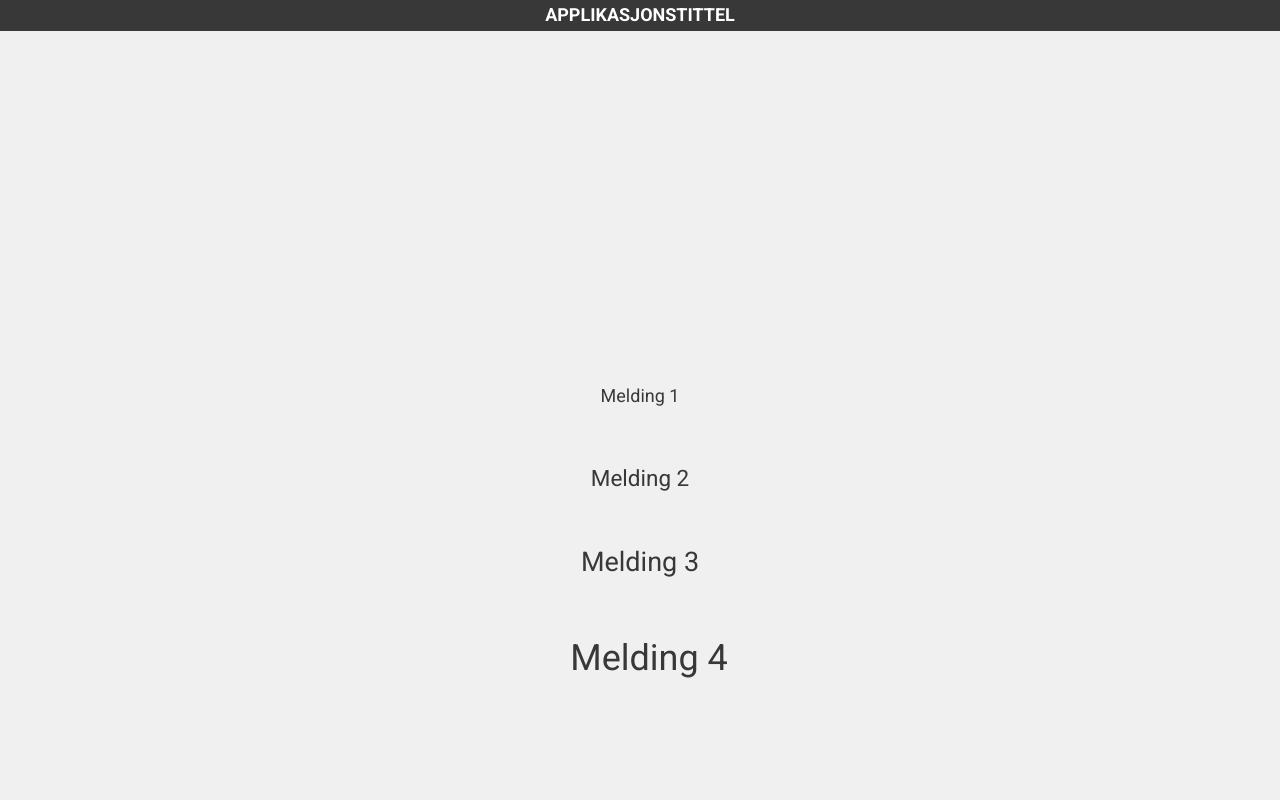
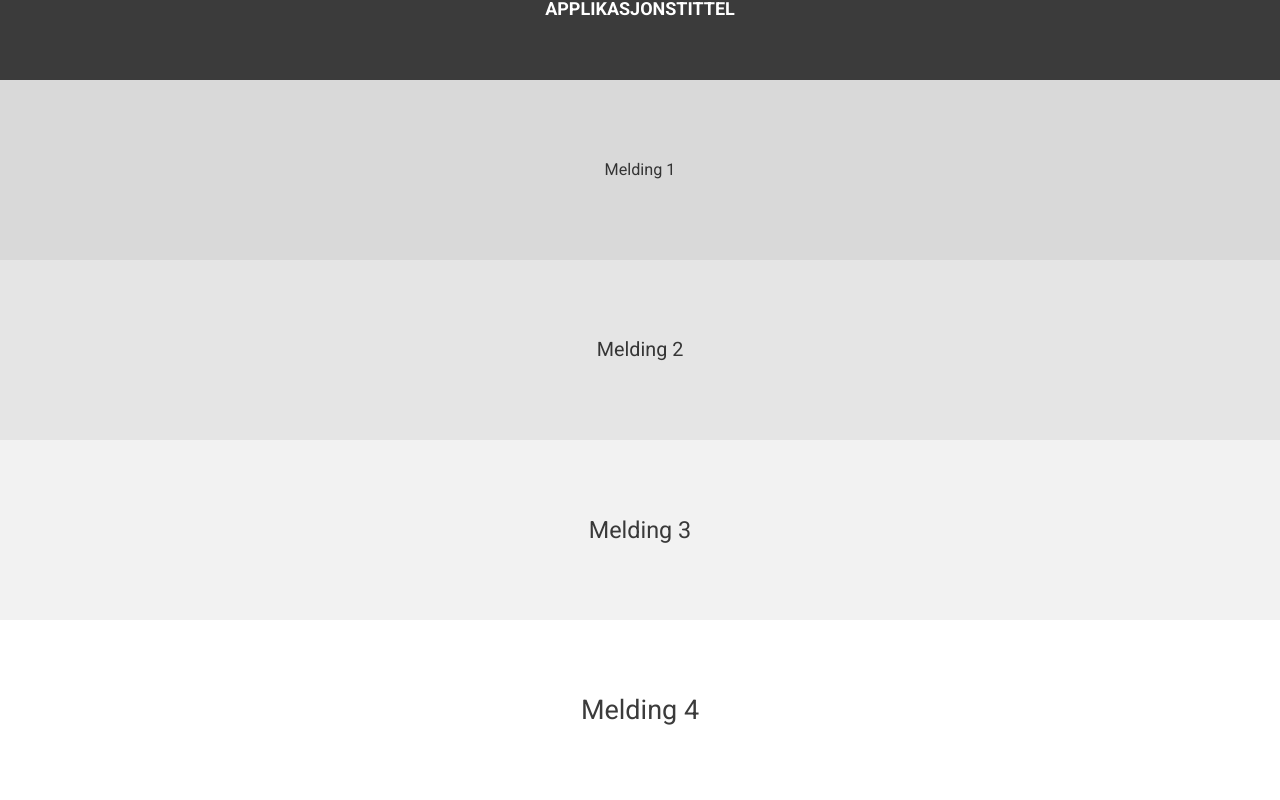
Before and after one commit to evenh/mmi-oblig3, a PHP site: page / in a window 1280 px wide. Run offline with PHP 8.4, Linux system fonts and the light colour scheme.

Commit message:
Oppdatert grensesnitt.

```diff
--- a/css/mmi.css
+++ b/css/mmi.css
@@ -4,6 +4,12 @@
 */
 
 @media only screen and (orientation: landscape) {
+
+	* {
+		-webkit-user-select: none;
+		-moz-user-select: none;
+		user-select: none;
+	}
 
 	html, body, h1, h2, h3, h4, h5, h6, p, ul, ol, img {
 		margin: 0;
@@ -28,7 +34,7 @@
 
 	body {
 		font-family: "Roboto", sans-serif;
-		background-color: #f0f0f0;
+		background-color: #fff;
 		color: rgba(10, 10, 10, 0.8);
 	}
 
@@ -37,14 +43,10 @@
 	*/
 
 	#application {
-		position: relative;
-		height: 100%;
-		width: 100%;
+
 	}
 
 	#application section {
-		position: absolute;
-		bottom: 0;
 		width: 100%;
 		display: block;
 	}
@@ -53,8 +55,8 @@
 	*/
 
 	header {
+		height: 10vh;
 		background-color: rgba(10, 10, 10, 0.8);
-		padding: 0.35rem 0;
 		-moz-box-sizing: border-box;
 		box-sizing: border-box;
 	}
@@ -74,12 +76,14 @@
 	*/
 
 	#message {
-		height: 20vh;
-		padding: 0.5rem;
-		font-size: 2rem;
+		font-size: 1.5rem;
 		display: block;
 		width: 100%;
 		text-align: center;
+		min-height: 22.5vh;
+		line-height: 22.5vh;
+		box-sizing: border-box;
+		z-index: 4;
 	}
 
 	#historikk {
@@ -89,22 +93,31 @@
 	}
 
 	#historikk li {
-		min-height: 10vh;
 		display: block;
 		width: 100%;
 		text-align: center;
+		min-height: 22.5vh;
+		line-height: 22.5vh;
+		box-sizing: border-box;
+
 	}
 
 	#historikk li:nth-child(3) {
-		font-size: 1.5rem;
+		font-size: 1.3rem;
+		background-color: rgba(0, 0, 0, 0.05);
+		z-index: 3;
 	}
 
 	#historikk li:nth-child(2) {
-		font-size: 1.25rem;
+		font-size: 1.1rem;
+		background-color: rgba(0, 0, 0, 0.1);
+		z-index: 2;
 	}
 
 	#historikk li:nth-child(1) {
-		font-size: 1rem;
+		font-size: 0.9rem;
+		background-color: rgba(0, 0, 0, 0.15);
+		z-index: 1;
 	}
 
 }
--- a/index.php
+++ b/index.php
@@ -13,9 +13,11 @@
 
 	<div id="application" class="container">
 
+
 		<header>
 			<h1>Applikasjonstittel</h1>
 		</header>
+
 
 		<section>
 
```
